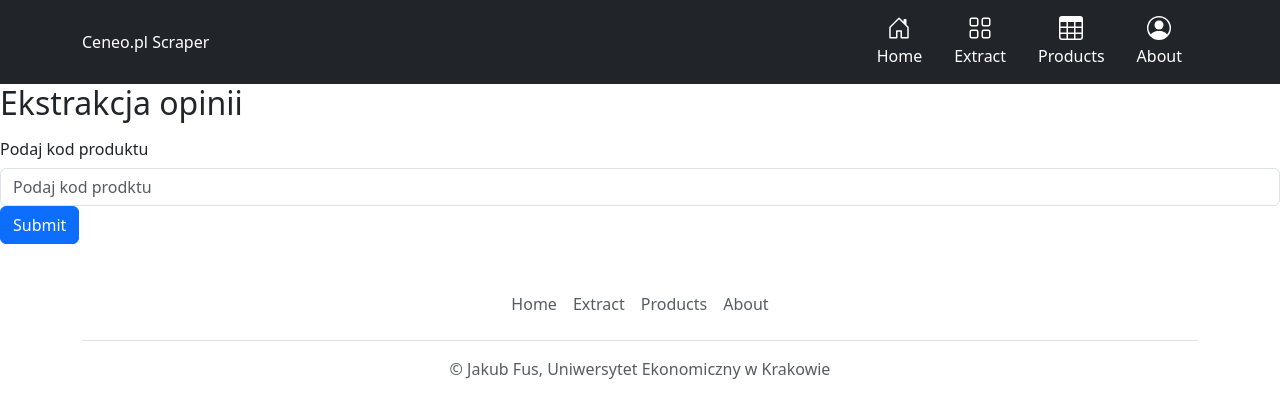
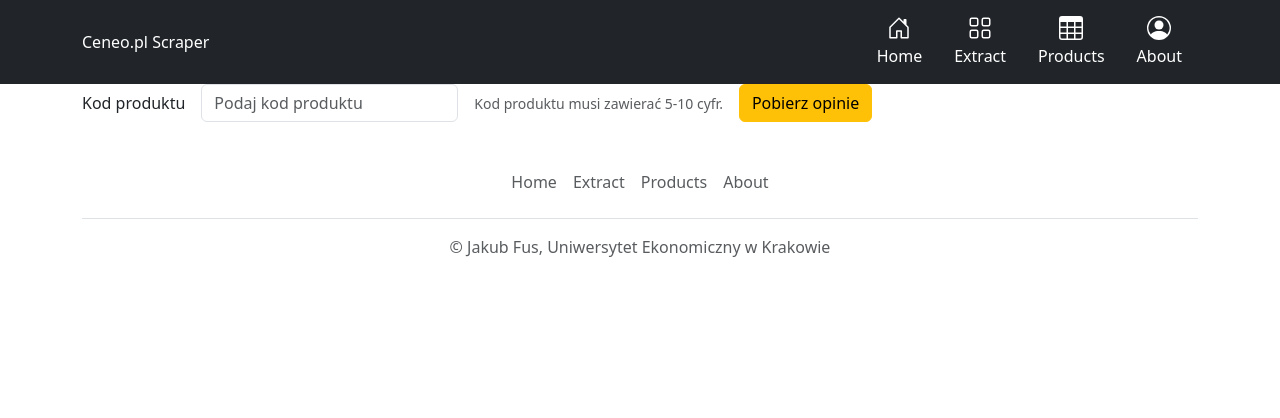
Before and after one commit to Fusi0/CeneoWebScraperJF, a Flask app: page /extract in a window 1280 px wide. Shown: the top 418 px of the page. Run offline with Flask 3, Linux system fonts and the light colour scheme; some libraries are stand-ins or nearby versions.

Commit message:
2024-27-05 JF

```diff
--- a/app/routes.py
+++ b/app/routes.py
@@ -1,55 +1,80 @@
 from app import app
+from flask import render_template, request, redirect, url_for, send_file
 import requests
-from flask import render_template, request, redirect, url_for
 from bs4 import BeautifulSoup
+import pandas as pd
+import numpy as np
 from . import utils
+import json
 import os
-import json
+import io
+
 
 @app.route('/')
 @app.route('/index')
 def index():
     return render_template("index.html")
 
-@app.route('/extract', methods=['POST', 'GET'])
+@app.route('/extract', methods = ['POST', 'GET'])
 def extract():
-    if request.method=='POST':
-        product_id = request.form.get('product_id')
+    if request.method == "POST":
+        product_id = request.form.get("product_id")
         url = f"https://www.ceneo.pl/{product_id}"
         response = requests.get(url)
-        if response.status_code == requests.codes['ok']:
+        if response.status_code == requests.codes["ok"]:
             page_dom = BeautifulSoup(response.text, "html.parser")
-            opinions_count = utils.extract(page_dom, 'a.product-review__link > span')
+            opinions_count = utils.extract(page_dom, "a.product-review__link > span")
             if opinions_count:
+                product_name = utils.extract(page_dom, "h1")
                 all_opinions = []
                 while(url):
                     response = requests.get(url)
-                    page_dom = BeautifulSoup(response.text, 'html.parser')
+                    page_dom = BeautifulSoup(response.text, "html.parser")
                     opinions = page_dom.select("div.js_product-review")
-
                     for opinion in opinions:
                         single_opinion = {
                             key: utils.extract(opinion, *value)
                                 for key, value in utils.selectors.items()
                         }
                         all_opinions.append(single_opinion)
-
                     try:
-                        url = "https://www.ceneo.pl" + page_dom.select_one("a.pagination__next")['href'].strip()
-                    except TypeError: url = None
-                    if not os.path.exists("opinions"):
-                        os.makedirs("opinions")
-                    with open(f"opinions/{product_id}.json", 'w',encoding="UTF-8") as jf:
-                        json.dump(all_opinions, jf, indent=4, ensure_ascii=False)
-                    print(url)
-                return redirect(url_for('product', product_id=product_id))
-            return render_template("extract.html", error="Podany produkt nie ma żadnych opinii")
-        return render_template("extract.html", error="Jo nie widzioł takiego produktu")
+                        url = "https://www.ceneo.pl" + page_dom.select_one("a.pagination__next")["href"].strip()
+                    except TypeError:
+                        url = None
+                    if not os.path.exists("app/opinions"):
+                        os.makedirs("app/opinions")
+                    with open(f"app/opinions/{product_id}.json", "w", encoding="UTF-8") as jf:
+                        json.dump(all_opinions, jf, indent = 4, ensure_ascii = False)
+                    opinions = pd.DataFrame.from_dict(all_opinions)
+                    opinions.stars = opinions.stars.apply(lambda s: s.split("/")[0].replace(",",".")).astype(float)
+                    opinions.recommendations = opinions.recommendations.apply(lambda r: "Brak rekomendacji" if r is None else r)
+                    stats = {
+                        'product_id': product_id,
+                        'product_name': product_name,
+                        'opinions_count': opinions.shape[0],
+                        'pros_count': int(opinions.pros.apply(lambda p: None if not p else p).count()),
+                        'cons_count': int(opinions.cons.apply(lambda c: None if not c else c).count()),
+                        'average_stars': opinions.stars.mean(),
+                        'stars_distribution': opinions.stars.value_counts().reindex(list(np.arange(0,5.5,0.5)), fill_value = 0).to_dict(),
+                        'recommendations_distribution': opinions.recommendations.value_counts(dropna=False).reindex(["Polecam", "Brak rekomendacji", "Nie polecam"], fill_value = 0).to_dict(),
+                    }
+                    if not os.path.exists("app/products"):
+                        os.mkdir("app/products")
+                    with open(f"app/products/{product_id}.json", "w", encoding="UTF-8") as jf:
+                        json.dump(stats, jf, indent=4, ensure_ascii=False)
+                return redirect(url_for("product", product_id = product_id))
+            return render_template("extract.html", error = "Podany produkt nie ma żadnych opinii")
+        return render_template("extract.html", error = "Pordukt o podanym kodzie nie istnieje")
     return render_template("extract.html")
 
 @app.route('/products')
 def products():
-    return render_template("products.html")
+    products_list = [filename.split(".")[0] for filename in os.listdir("app/opinions")]
+    products = []
+    for product_id in products_list:
+        with open(f"app/products/{product_id}.json", "r", encoding="UTF-8") as jf:
+            products.append(json.load(jf))
+    return render_template("products.html", products=products)
 
 @app.route('/about')
 def about():
@@ -58,3 +83,18 @@ def about():
 @app.route('/product/<product_id>')
 def product(product_id):
     return render_template("product.html", product_id=product_id)
+
+@app.route('/product/download_json/<product_id>')
+def download_json(product_id):
+    return send_file(f"opinions/{product_id}.json", "text/json", as_attachment=True)
+
+@app.route('/product/download_csv/<product_id>')
+def download_csv(product_id):
+    opinions = pd.read_json(f"app/opinions/{product_id}.json")
+    opinions.stars = opinions.stars.apply(lambda s: "'" + s)
+    buffer = io.BytesIO(opinions.to_csv(sep=';', decimal=",", index=False).encode())
+    return send_file(buffer, "text/csv", as_attachment=True, download_name = f"{product_id}.csv")
+
+@app.route('/product/download_xlsx/<product_id>')
+def download_xlsx(product_id):
+    pass
--- a/app/templates/extract.html
+++ b/app/templates/extract.html
@@ -1,16 +1,29 @@
-{%  extends 'base.html' %}
+{% extends "base.html" %}
+{% block title %}Ekstrakcja opinii{% endblock %}
+{% block content %}
+    <form action="{{url_for('extract')}}" method="POST" class="container">
+        <div class="row g-3 align-items-center">
+            <div class="col-auto">
+                <label for="product_id" class="col-form-label">Kod produktu</label>
+            </div>
+            <div class="col-auto">
+                <input type="text" name="product_id" id="product_id" class="form-control" aria-describedby="product_idHelpInline" placeholder="Podaj kod produktu" required>
+            </div>
+            <div class="col-auto">
+                <span id="product_idHelpInline" class="form-text">
+                Kod produktu musi zawierać 5-10 cyfr.
+                </span>
+            </div>
+            <div class="col-auto">
+                <button type="submit" class="btn btn-warning">Pobierz opinie</button>
+            </div>
 
-{% block content %}
-    <h2>Ekstrakcja opinii</h2>
+        </div>
+    </form>
     {% if error is defined %}
-      <strong>Uwaga!</strong> {{error}}
+        <div class="alert alert-warning alert-dismissible fade show mt-3 mb-3" role="alert">
+            <strong>Uwaga!</strong> {{error}}
+            <button type="button" class="btn-close" data-bs-dismiss="alert" aria-label="Close"></button>
+        </div>
     {% endif %}
-    <form action="" method="post">
-        <div class="col-auto">
-          <label for="product_id" class="col-form-label">Podaj kod produktu</label>
-          <input type="text" class="form-control" name="product_id" id="product_id" aria-describedby="idHelpInline" placeholder="Podaj kod prodktu">
-          <button type="submit" class="btn btn-primary">Submit</button>
-        </div>
-
-      </form>
 {% endblock %}
```
Also changed, not shown: 1 other file.
